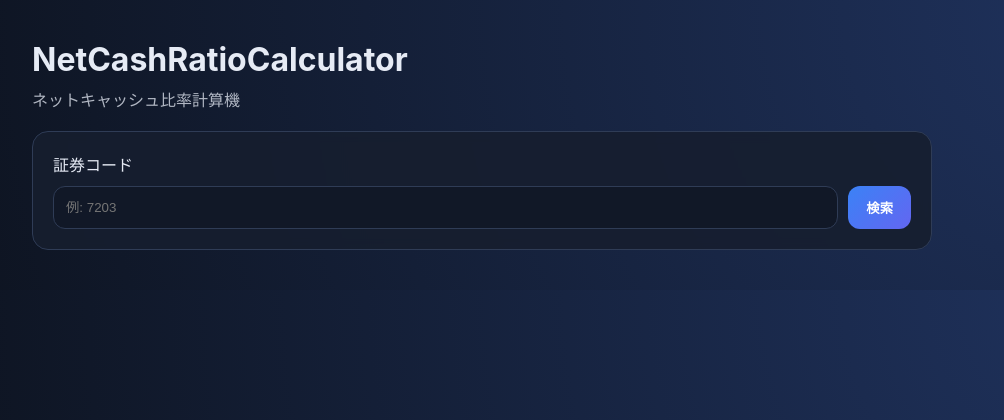
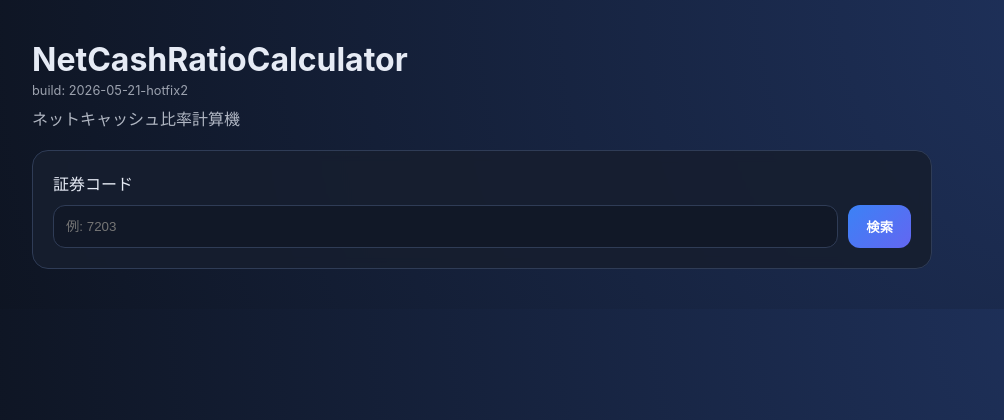
Before and after one commit to hideonaito/NetCashRatioCalculator, a Flask app: page / in a window 1280 px wide. Shown: the top 420 px of the page, without its empty margins (158-1162 px from the left). Run offline with Flask 3, Linux system fonts and the light colour scheme.

Commit message:
Add build marker to verify latest no-query1 implementation

```diff
--- a/app.py
+++ b/app.py
@@ -12,6 +12,7 @@ from flask import Flask, render_template, request, Response
 
 app = Flask(__name__)
 
+APP_VERSION = "2026-05-21-hotfix2"
 USER_AGENT = "Mozilla/5.0 (Windows NT 10.0; Win64; x64) AppleWebKit/537.36"
 
 
@@ -126,7 +127,7 @@ def index():
                 data = fetch_symbol_data(code)
             except Exception as exc:
                 error = f"データ取得に失敗しました: {exc}"
-    return render_template("index.html", data=data, error=error)
+    return render_template("index.html", data=data, error=error, app_version=APP_VERSION)
 
 
 @app.route("/export_csv", methods=["POST"])
--- a/static/style.css
+++ b/static/style.css
@@ -80,3 +80,5 @@ li {
 .judge { color: #facc15; font-weight: 700; }
 .error { color: var(--danger); font-weight: 700; }
 .csv-button { margin-top: 12px; }
+
+.version { margin: 4px 0 0; font-size: 0.8rem; opacity: 0.65; }
--- a/templates/index.html
+++ b/templates/index.html
@@ -9,6 +9,7 @@
 <body>
   <main class="container">
     <h1>NetCashRatioCalculator</h1>
+    <p class="version">build: {{ app_version }}</p>
     <p class="subtitle">ネットキャッシュ比率計算機</p>
 
     <form method="post" class="search-card">
```
